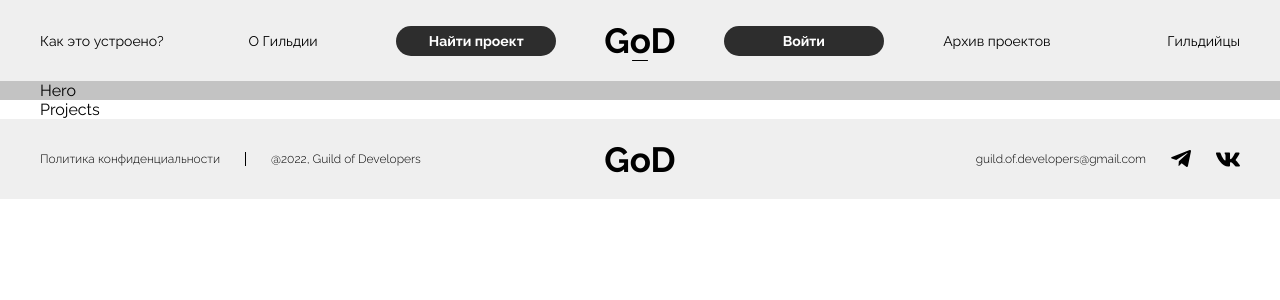
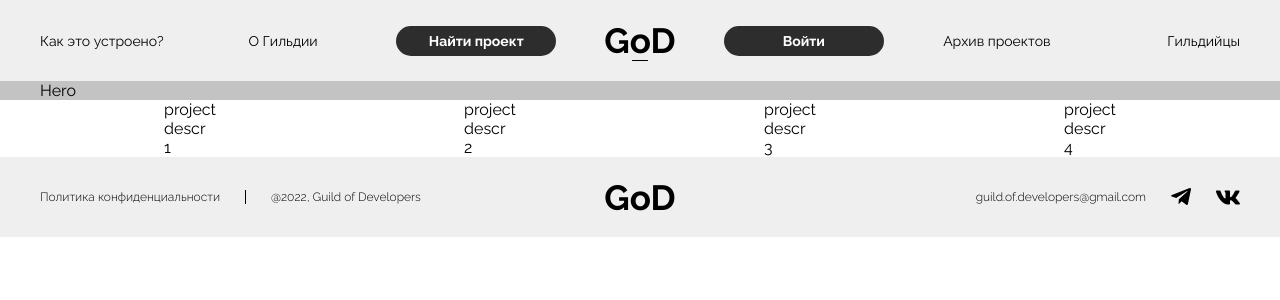
Before and after one commit to GuildOfDevelopers/guild-of-developers-frontend, a React (Create React App) app: page / in a window 1280 px wide. Shown: the top 300 px of the page. Built offline with nearby package versions, Linux system fonts and the light colour scheme.

Commit message:
feat: add basic layout

```diff
--- a/src/components/Projects/index.tsx
+++ b/src/components/Projects/index.tsx
@@ -1,12 +1,55 @@
 import React, { FC } from 'react';
 import { Container } from '../../lib/styled/container';
-import { Section } from './style';
+import { Card, Grid, Section } from './style';
+
+const mockCards = [
+  {
+    project: 'project',
+    descr: 'descr',
+    id: 1
+  },
+  {
+    project: 'project',
+    descr: 'descr',
+    id: 2
+  },
+  {
+    project: 'project',
+    descr: 'descr',
+    id: 3
+  },
+  {
+    project: 'project',
+    descr: 'descr',
+    id: 4
+  }
+];
+
+interface ProjectProps {
+  project: string;
+  descr: string;
+  id: number;
+}
+
+const Project: FC<ProjectProps> = ({ project, descr, id }) => {
+  return (
+    <Card>
+      <div>{project}</div>
+      <div>{descr}</div>
+      <div>{id}</div>
+    </Card>
+  );
+};
 
 const Projects: FC = () => {
   return (
     <Section>
       <Container>
-        <p>Projects</p>
+        <Grid>
+          {mockCards.map((card) => (
+            <Project project={card.project} descr={card.descr} id={card.id} key={card.id} />
+          ))}
+        </Grid>
       </Container>
     </Section>
   );
--- a/src/components/Projects/style.tsx
+++ b/src/components/Projects/style.tsx
@@ -3,3 +3,14 @@ import styled from 'styled-components';
 export const Section = styled.section`
   background-color: var(--color-white);
 `;
+
+export const Grid = styled.ul`
+  display: grid;
+  grid-template-columns: 1fr 1fr 1fr 1fr;
+  justify-items: center;
+`;
+
+export const Card = styled.li`
+  display: flex;
+  flex-direction: column;
+`;
```
